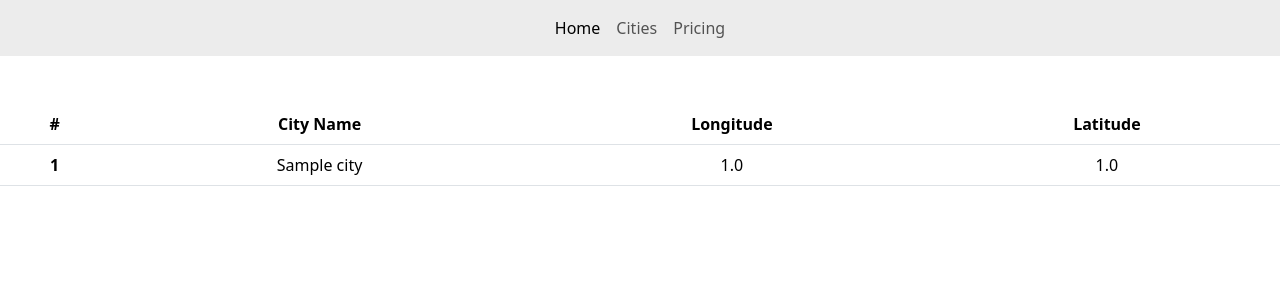
After one commit to crabcatcher0/Geo_Data, a Django app: page /cities/ in a window 1280 px wide. The commit adds this page. Shown: the top 300 px of the page. Run offline with Django 5.2, Linux system fonts and the light colour scheme; tables that the repository leaves empty hold one stand-in row (values such as "Sample post").

Commit message:
feat: cities added

```diff
--- a/Geo_Data/core/admin.py
+++ b/Geo_Data/core/admin.py
@@ -12,7 +12,7 @@ from django.urls import reverse
 from core.models import City
 
 
-class CityAdmin(admin.ModelAdmin[City]):
+class CityAdmin(admin.ModelAdmin):
     list_display = ("name", "longitutude", "latitude")
 
     def get_urls(self):
--- a/Geo_Data/core/templates/base.html
+++ b/Geo_Data/core/templates/base.html
@@ -28,7 +28,7 @@
                       <a class="nav-link active" aria-current="page" href="/">Home</a>
                   </li>
                   <li class="nav-item">
-                      <a class="nav-link" href="#">Cities</a>
+                      <a class="nav-link" href="/cities/">Cities</a>
                   </li>
                   <li class="nav-item">
                       <a class="nav-link" href="#">Pricing</a>
--- /dev/null
+++ b/Geo_Data/core/templates/cities.html
@@ -0,0 +1,25 @@
+{% include "base.html" %}
+{% block content %}
+<div class="d-flex justify-content-center align-items-center mt-5">
+  <table class="table text-center">
+    <thead>
+      <tr>
+        <th scope="col">#</th>
+        <th scope="col">City Name</th>
+        <th scope="col">Longitude</th>
+        <th scope="col">Latitude</th>
+      </tr>
+    </thead>
+    <tbody>
+        {% for city in cities %}
+      <tr>
+        <th scope="row">{{ forloop.counter }}</th>
+        <td>{{ city.name }}</td>
+        <td>{{ city.longitutude }}</td>
+        <td>{{ city.latitude }}</td>
+      </tr>
+      {% endfor %}
+    </tbody>
+  </table>
+</div>
+{% endblock %}
--- a/Geo_Data/core/urls.py
+++ b/Geo_Data/core/urls.py
@@ -1,5 +1,10 @@
 from django.urls import path
 from .views import main_map
 from .views import home
+from .views import list_cities
 
-urlpatterns = [path("", home, name="home"), path("map/", main_map, name="map")]
+urlpatterns = [
+    path("", home, name="home"),
+    path("map/", main_map, name="map"),
+    path("cities/", list_cities, name="cities"),
+]
--- a/Geo_Data/core/views.py
+++ b/Geo_Data/core/views.py
@@ -38,3 +38,9 @@ def main_map(request: HttpRequest):
     map_html = map_location._repr_html_()  # type: ignore
 
     return render(request, "index.html", {"map_html": map_html})
+
+
+def list_cities(request: HttpRequest):
+    cities = City.objects.all()
+    context = {"cities": cities}
+    return render(request, "cities.html", context)
```
